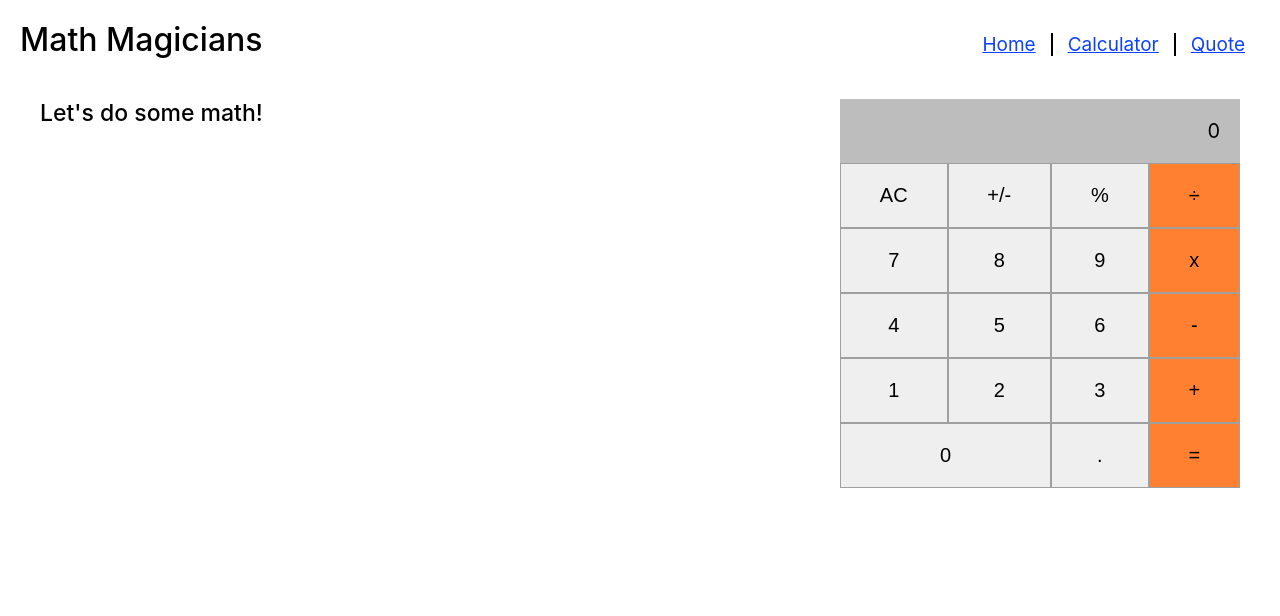
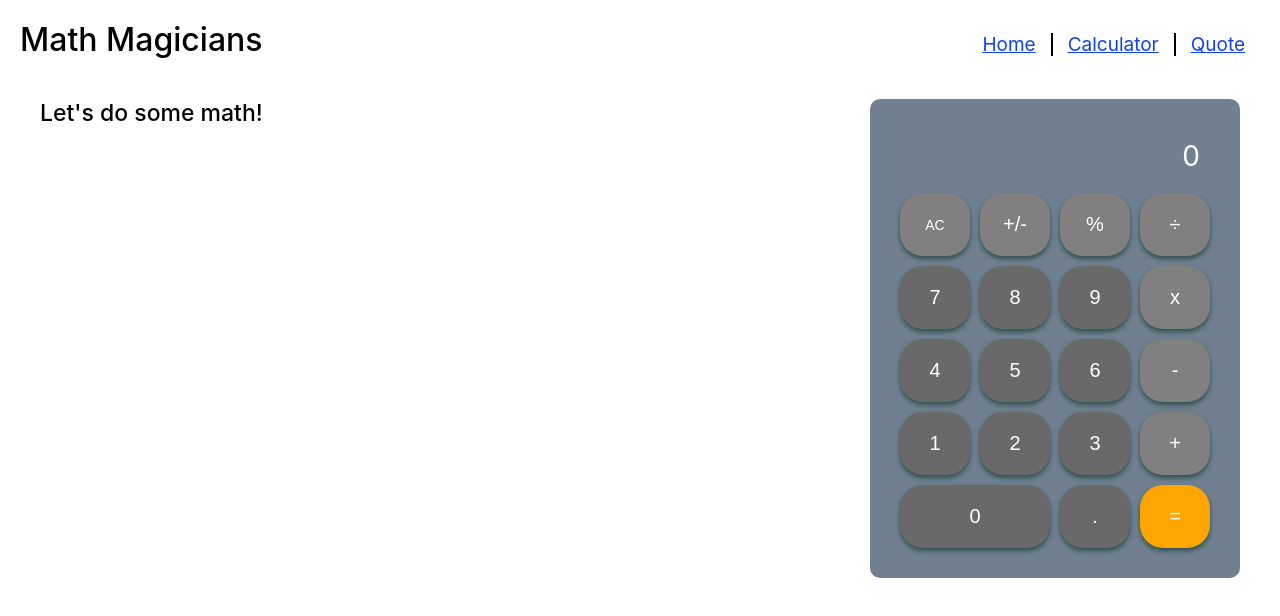
Before and after one commit to 1iceberg1/Math-Magicians, a React (Create React App) app: page /calculator in a window 1280 px wide. Shown: the top 616 px of the page. Built offline with nearby package versions, Linux system fonts and the light colour scheme.

Commit message:
change calculator style

```diff
--- a/src/App.css
+++ b/src/App.css
@@ -64,30 +64,48 @@ h1 {
 }
 
 .container {
-  width: 400px;
+  width: 370px;
   display: grid;
-  grid-template-columns: auto auto auto auto;
+  grid-template-columns: 70px 70px 70px 70px;
+  gap: 10px;
+  padding: 30px;
+  background-color: #708090;
+  border-radius: 10px;
 }
 
 .container > button {
-  border: 1px solid #9f9f9f;
+  border: none;
+  border-radius: 23px;
   text-align: center;
   padding: 20px 0;
   font-size: 20px;
+  color: #fff;
+  background-color: #696969;
+  box-shadow: 0px 3px 5px #2F4F4F;
 }
 
 .container > button:hover {
   cursor: pointer;
-  transform: scale(1.02);
+  transform: scale(1.05);
+}
+
+.container .sign {
+  font-size: 20px;
+  background-color: #808080;
+}
+
+.container .AC {
+  font-size: 14px;
 }
 
 .container .result {
-  font-size: 20px;
+  font-size: 28px;
   grid-column-start: 1;
   grid-column-end: 5;
   text-align: end;
-  padding: 20px;
-  background-color: #bdbdbd;
+  padding: 10px;
+  color: #fff;
+  background-color: #708090;
 }
 
 .container .zero {
@@ -96,7 +114,7 @@ h1 {
 }
 
 .container .yellow {
-  background-color: #ff8031;
+  background-color: #FFA500;
 }
 
 /* quote */
--- a/src/components/calculator.js
+++ b/src/components/calculator.js
@@ -21,22 +21,22 @@ const Calculator = () => {
       <h1 className="calTitle">Let&apos;s do some math!</h1>
       <div className="container">
         <div className="result">{state.next || state.operation || state.total || 0}</div>
-        <button type="button" onClick={handleClick} className="key">AC</button>
-        <button type="button" onClick={handleClick} className="key">+/-</button>
-        <button type="button" onClick={handleClick} className="key">%</button>
-        <button type="button" onClick={handleClick} className="key yellow">÷</button>
+        <button type="button" onClick={handleClick} className="key sign AC">AC</button>
+        <button type="button" onClick={handleClick} className="key sign">+/-</button>
+        <button type="button" onClick={handleClick} className="key sign">%</button>
+        <button type="button" onClick={handleClick} className="key sign">÷</button>
         <button type="button" onClick={handleClick} className="key">7</button>
         <button type="button" onClick={handleClick} className="key">8</button>
         <button type="button" onClick={handleClick} className="key">9</button>
-        <button type="button" onClick={handleClick} className="key yellow">x</button>
+        <button type="button" onClick={handleClick} className="key sign">x</button>
         <button type="button" onClick={handleClick} className="key">4</button>
         <button type="button" onClick={handleClick} className="key">5</button>
         <button type="button" onClick={handleClick} className="key">6</button>
-        <button type="button" onClick={handleClick} className="key yellow">-</button>
+        <button type="button" onClick={handleClick} className="key sign">-</button>
         <button type="button" onClick={handleClick} className="key">1</button>
         <button type="button" onClick={handleClick} className="key">2</button>
         <button type="button" onClick={handleClick} className="key">3</button>
-        <button type="button" onClick={handleClick} className="key yellow">+</button>
+        <button type="button" onClick={handleClick} className="key sign">+</button>
         <button type="button" onClick={handleClick} className="key zero">0</button>
         <button type="button" onClick={handleClick} className="key">.</button>
         <button type="button" onClick={handleClick} className="key yellow">=</button>
```
